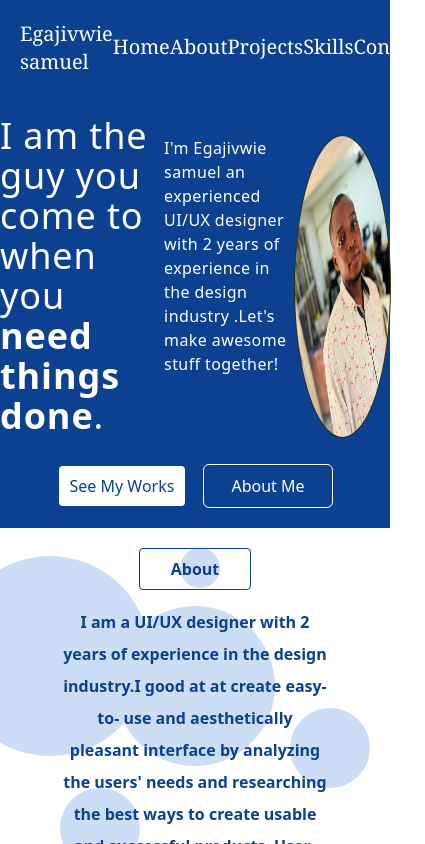
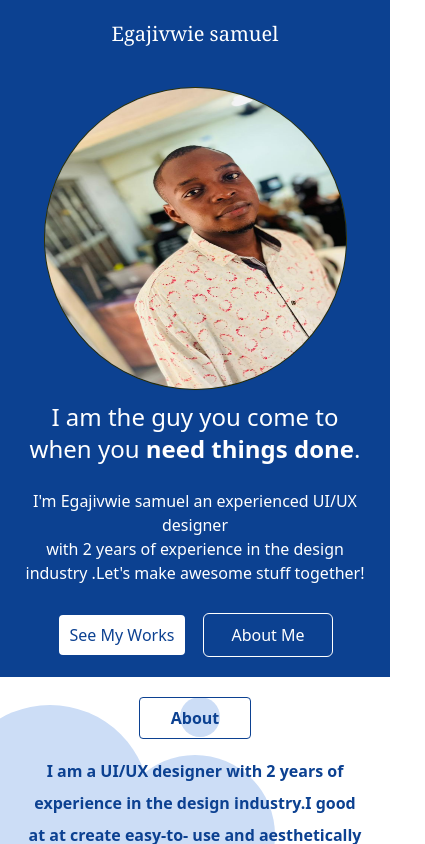
Before and after one commit to goodylove/my-ts-app, a React (Create React App) app: page / in a window 390 px wide. Shown: the top 844 px of the page, 425 px wide, since content can reach past the window. Built offline with nearby package versions, Linux system fonts and the light colour scheme.

Commit message:
ft-porject-section

```diff
--- a/src/components/About/index.tsx
+++ b/src/components/About/index.tsx
@@ -13,7 +13,7 @@ const About = () => {
       <div className="flex justify-center p-2">
         <div className="absolute bg-gray h-40 w-40 rounded-full -z-10"></div>
         <div className="absolute bg-gray h-10 w-10  top-0  left-40  rounded-full -z-10"></div>
-        <p className="w-[80%] text-blue font-bold text-center leading-8">
+        <p className="md:w-[80%] text-blue font-bold text-center leading-8">
           I am a UI/UX designer with 2 years of experience in the design
           industry.I good at at create easy-to- use and aesthetically pleasant
           interface by analyzing the users' needs and researching the best ways
--- a/src/components/Home/index.tsx
+++ b/src/components/Home/index.tsx
@@ -6,11 +6,11 @@ const Home = () => {
   return (
     <section className="bg-blue">
       <header
-        className="text-white flex justify-between  items-center p-5 text-xl font-serif
+        className="text-white flex justify-center  md:justify-between  items-center p-5 text-xl font-serif
       "
       >
         <h1 className="">Egajivwie samuel</h1>
-        <ul className="flex justify-around md:w-[380px] font-thin">
+        <ul className="md:flex justify-around md:w-[380px] font-thin hidden">
           <li className="menu">Home</li>
           <li className="menu">About</li>
           <li className="menu">Projects</li>
@@ -22,16 +22,16 @@ const Home = () => {
       {/* intro and image section */}
       <div className="flex flex-col justify-center">
         <div className="flex justify-center  w-full  text-white mt-5">
-          <div className="flex justify-around items-center  w-full ">
-            <div className="flex md:flex-col">
-              <span className=" mb-5">
-                <p className="text-4xl tracking-wide">
+          <div className="flex md:justify-around items-center  w-full flex-col-reverse ">
+            <div className="flex flex-col  ">
+              <span className=" md:mb-5 text-center m-3 ">
+                <p className="md:text-4xl md:tracking-wide text-2xl pl-3 pr-3 text-center">
                   I am the guy you come to <br /> when you
                   <strong> need things done</strong>.
                 </p>
               </span>
-              <span className="mt-5 ">
-                <p className="text-md tracking-wide ">
+              <span className="md:mt-5  text-center mt-3 mb-5">
+                <p className="text-md md:tracking-wide text-center ">
                   I'm Egajivwie samuel an experienced UI/UX designer
                   <br /> with 2 years of experience in the design <br />
                   industry .Let's make awesome stuff together!
--- a/src/components/Project/ProjectCard.tsx
+++ b/src/components/Project/ProjectCard.tsx
@@ -8,7 +8,7 @@ type projectProps = {
 const ProjectCard = ({ data }: projectProps) => {
   return (
     <div>
-      <img src={data.img} alt="" className="w-[300px] h-[250px]" />
+      <img src={data.img} alt="" className="w-[300px] h-[250px] rounded" />
     </div>
   );
 };
```
